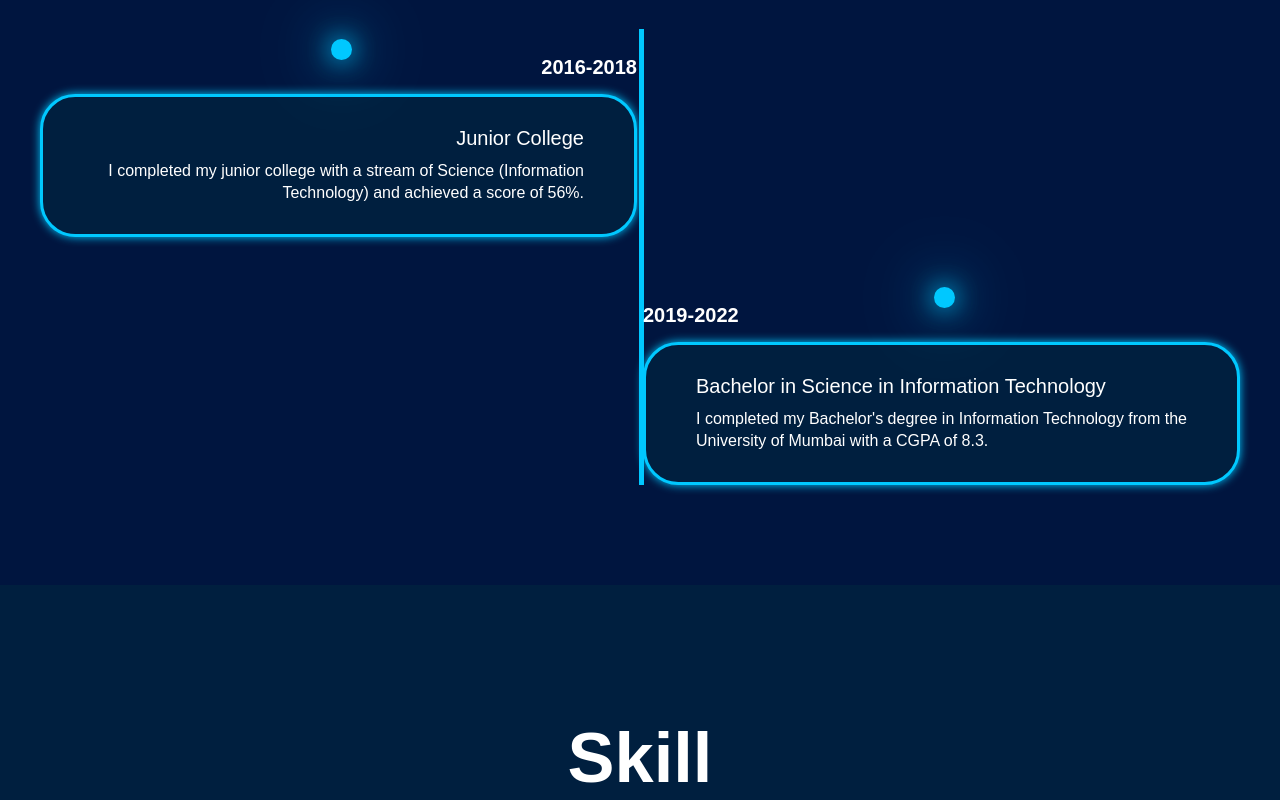
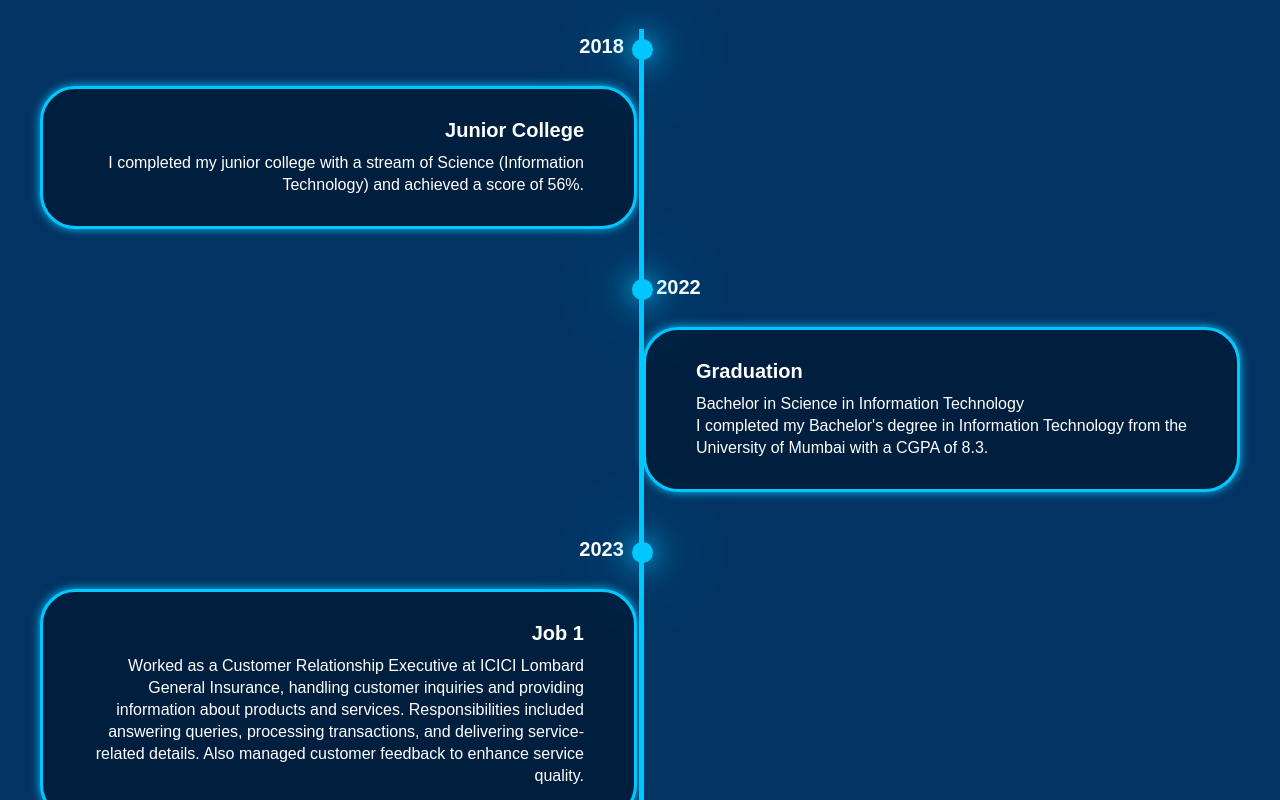
Before and after one commit to jai-singh5/Portfolio-New, a Next.js app: page / in a window 1280 px wide. Shown: the part 1040-1840 px from the top of the page. Built offline with nearby package versions, Linux system fonts and the light colour scheme.

Commit message:
few changes in style

```diff
--- a/app/globals.css
+++ b/app/globals.css
@@ -10,7 +10,7 @@
 }
 :root{
   --bg-color: #001f3f;
-  --secondary-bg-color: #00153f;
+  --secondary-bg-color: #033363 ;
   --text-color: white;
   --main-color:#00c8ff;
 }
@@ -392,7 +392,7 @@ span{
   box-shadow: 0 0 25px var(--main-color),
               0 0 50px var(--main-color),
               0 0 100px var(--main-color);
-  position: relative;
+  position: absolute;
   border-radius: 50%;
   left: calc(50% - 8px);
   top: 10px;
@@ -401,7 +401,9 @@ span{
   font-size: 20px;
   font-weight: 800;
   color: var(--text-color);
-  margin: 6px 0 15px;
+  margin: -7px 0 15px;
+  padding: 1.5rem;
+
 }
 .timeline-content{
   background: var(--bg-color);
@@ -414,16 +416,16 @@ span{
 }
 .timeline-content:hover{
   transform: scale(1.05);
+  background: var(--main-color);
+  color: #080808;
   box-shadow: 0 0 25px var(--main-color);
 }
 .timeline-content h3{
   font-size: 20px;
-  color: var(--text-color);
   margin: 0 0 10px;
-  font-weight: 500;
+  font-weight: 800;
 }
 .timeline-content p{
-  color: var(--text-color);
   font-size: 16px;
   font-weight: 300;
   line-height: 22px;
@@ -462,9 +464,10 @@ span{
   transition: 0.4s ease-in-out;
 }
 .skill-box:hover{
-  background: whitesmoke;
+  background: #cfeff8;
   color: black;
   border: 5px solid var(--main-color);
+  box-shadow: 0 0 25px var(--main-color);
   transform: scale(1.05);
 }
 .skill-box .skill-info{
--- a/app/page.js
+++ b/app/page.js
@@ -1,6 +1,6 @@
 "use client"
 import React, { useState, useEffect } from "react";
-import { IoCloseOutline, IoCloseSharp, IoLogoCss3, IoLogoReact, IoMenu, IoMoon, IoSunny } from "react-icons/io5";
+import { IoCloseSharp, IoLogoCss3, IoLogoReact, IoMenu, IoMoon, IoSunny } from "react-icons/io5";
 import { FaBootstrap, FaGitAlt, FaGithub, FaHtml5, FaInstagram, FaLinkedinIn, FaNodeJs } from "react-icons/fa6";
 import { TbBrandJavascript, TbBrandMysql, TbBrandVscode } from "react-icons/tb";
 import { RiNextjsFill, RiTailwindCssFill } from "react-icons/ri";
@@ -172,7 +172,7 @@ export default function Home() {
           <div className="timeline-item">
             <div className="timeline-dot"></div>
             <div className="timeline-date">
-              2016-2018
+              2018
             </div>
             <div className="timeline-content">
               <h3>Junior College</h3>
@@ -182,11 +182,22 @@ export default function Home() {
           <div className="timeline-item">
             <div className="timeline-dot"></div>
             <div className="timeline-date">
-              2019-2022
+              2022
             </div>
             <div className="timeline-content">
-              <h3>Bachelor in Science in Information Technology</h3>
+              <h3>Graduation</h3>
+              <p>Bachelor in Science in Information Technology</p>
               <p>I completed my Bachelor&apos;s degree in Information Technology from the University of Mumbai with a CGPA of 8.3.</p>
+            </div>
+          </div>
+          <div className="timeline-item">
+            <div className="timeline-dot"></div>
+            <div className="timeline-date">
+              2023
+            </div>
+            <div className="timeline-content">
+              <h3>Job 1</h3>
+              <p>Worked as a Customer Relationship Executive at ICICI Lombard General Insurance, handling customer inquiries and providing information about products and services. Responsibilities included answering queries, processing transactions, and delivering service-related details. Also managed customer feedback to enhance service quality.</p>
             </div>
           </div>
 
```
